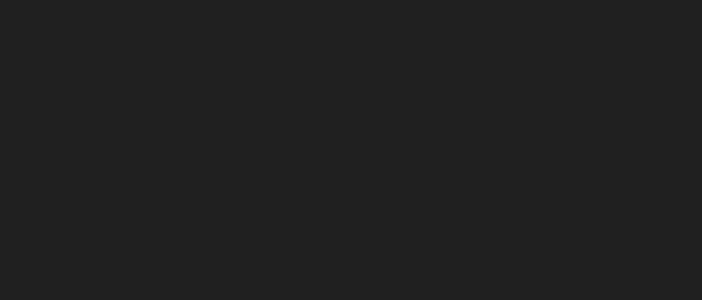
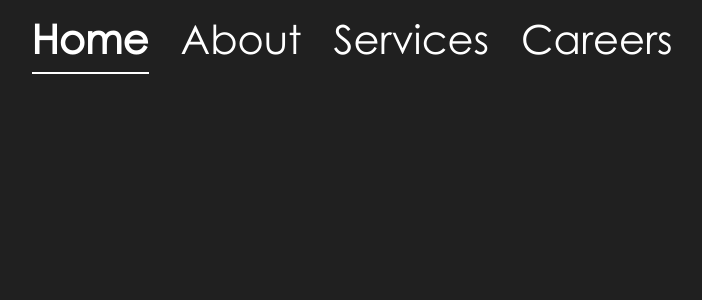
Before and after one commit to thadevoosm/eyeson, a Next.js app: page / in a window 1280 px wide. Before the commit this address had no page. Shown: the top 300 px of the page, without its empty margins (288-990 px from the left). Built offline with nearby package versions, Linux system fonts and the light colour scheme.

Commit message:
about page added

```diff
--- a/src/app/page.js
+++ b/src/app/page.js
@@ -1,18 +1,24 @@
-'use client'
-import React from "react";
-import { useEffect } from "react";
-import { usePathname, useRouter } from "next/navigation";
+import Link from 'next/link';
 
-
-
-export default function App() {
-  const router = useRouter()
-  usePathname();
-  useEffect(()=>{
-      router.push('/home')
-  },[]);
+export default function Home() {
   return (
-    <>
-    </>
+    <div>
+      <nav className="text-white py-4">
+      <div className="flex justify-center">
+        <Link href="/" legacyBehavior>
+          <a className="mx-4 text-lg md:text-xl lg:text-2xl font-bold border-b-2 border-white levenim-mt" style={{ fontSize: "40px", lineHeight: "56px", fontWeight: "bold" }}>Home</a>
+        </Link>
+        <Link href="/about" legacyBehavior>
+          <a className="mx-4 text-lg md:text-xl lg:text-2xl font-normal levenim-mt" style={{ fontSize: "40px", lineHeight: "56px" }}> About </a>
+        </Link>
+        <Link href="/services" legacyBehavior>
+          <a className="mx-4 text-lg md:text-xl lg:text-2xl font-normal levenim-mt" style={{ fontSize: "40px", lineHeight: "56px" }}>Services</a>
+        </Link>
+        <Link href="/careers" legacyBehavior>
+          <a className="mx-4 text-lg md:text-xl lg:text-2xl font-normal levenim-mt" style={{ fontSize: "40px", lineHeight: "56px" }}>Careers</a>
+        </Link>
+      </div>
+  </nav>
+    </div>
   );
 }
```
